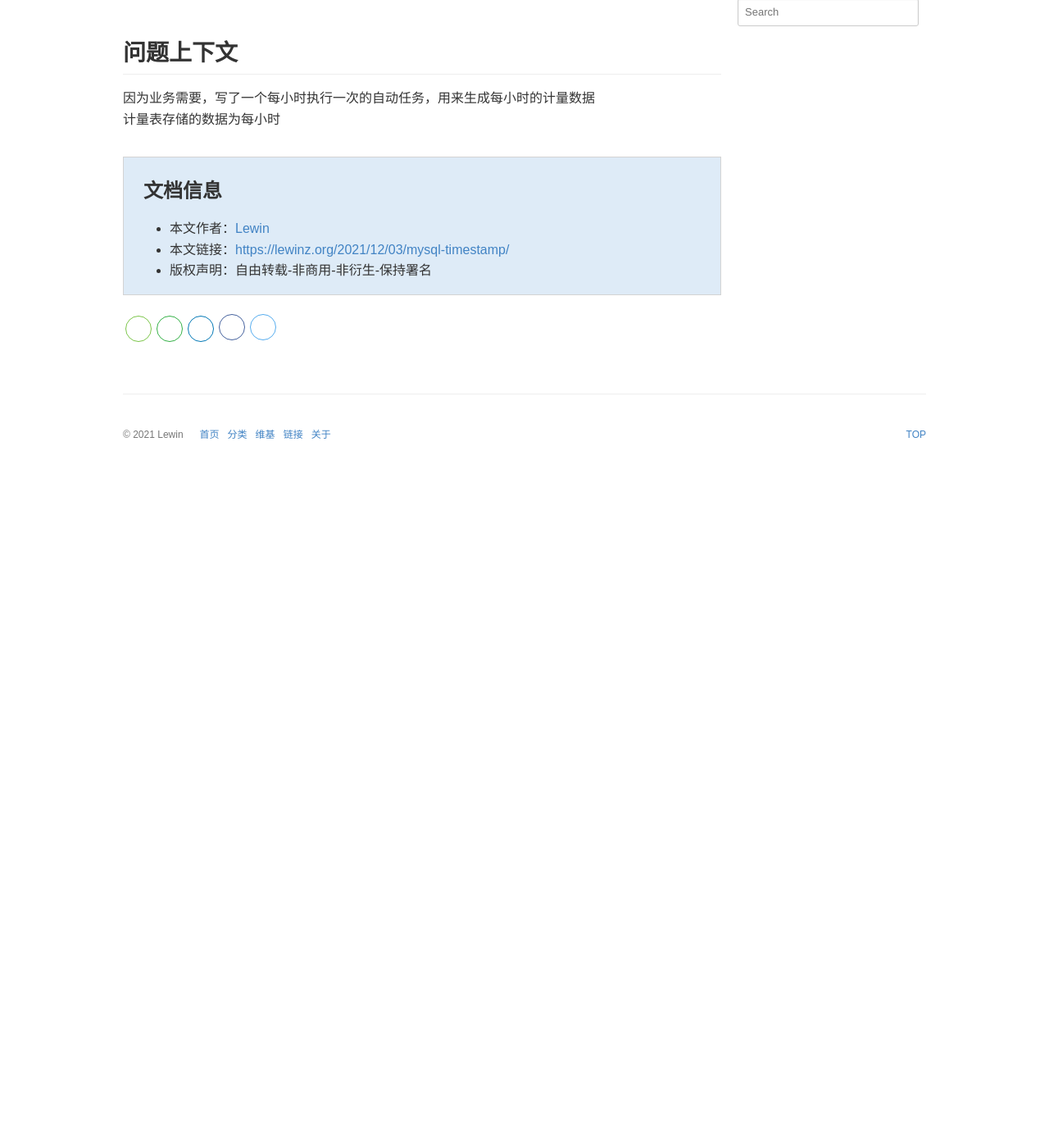
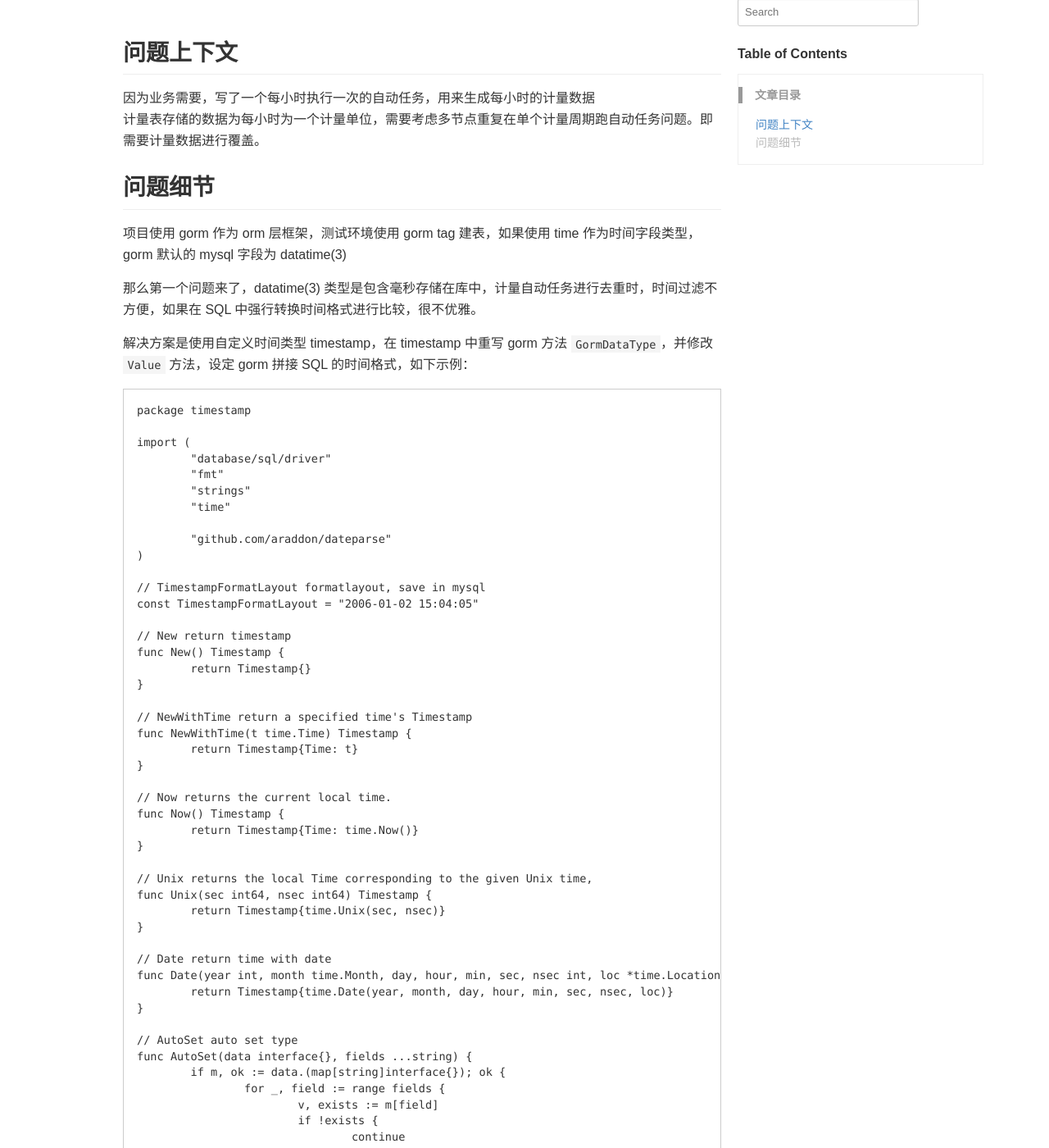
Before and after one commit to Lewinz/lewinz.github.io, a Jekyll site: the page built from _posts/2021-12-03-mysql-timestamp.md, in a window 1280 px wide and 1400 px high, scrolled down 270 px. Shown: the whole window at 82% size. Built offline with Jekyll 4.4.1, drawn with Linux system fonts in a browser that asks for light colours; some web fonts are replaced; comment, search, counter and statistics services are not loaded; a style sheet for code colours, icons or effects is not loaded; before the commit the page ends 900 px from its top, so only the background shows below that; some of the changed text lies outside the part shown.

Commit message:
update mysql_timestamp

````diff
--- a/_posts/2021-12-03-mysql-timestamp.md
+++ b/_posts/2021-12-03-mysql-timestamp.md
@@ -8,4 +8,197 @@ keywords: golang, gorm, timestamp
 
 ## 问题上下文
 因为业务需要，写了一个每小时执行一次的自动任务，用来生成每小时的计量数据
-计量表存储的数据为每小时
+计量表存储的数据为每小时为一个计量单位，需要考虑多节点重复在单个计量周期跑自动任务问题。即需要计量数据进行覆盖。
+
+## 问题细节
+项目使用 gorm 作为 orm 层框架，测试环境使用 gorm tag 建表，如果使用 time 作为时间字段类型，gorm 默认的 mysql 字段为 datatime(3)
+
+那么第一个问题来了，datatime(3) 类型是包含毫秒存储在库中，计量自动任务进行去重时，时间过滤不方便，如果在 SQL 中强行转换时间格式进行比较，很不优雅。
+
+解决方案是使用自定义时间类型 timestamp，在 timestamp 中重写 gorm 方法 `GormDataType`，并修改 `Value` 方法，设定 gorm 拼接 SQL 的时间格式，如下示例：
+``` golang
+package timestamp
+
+import (
+	"database/sql/driver"
+	"fmt"
+	"strings"
+	"time"
+
+	"github.com/araddon/dateparse"
+)
+
+// TimestampFormatLayout formatlayout, save in mysql
+const TimestampFormatLayout = "2006-01-02 15:04:05"
+
+// New return timestamp
+func New() Timestamp {
+	return Timestamp{}
+}
+
+// NewWithTime return a specified time's Timestamp
+func NewWithTime(t time.Time) Timestamp {
+	return Timestamp{Time: t}
+}
+
+// Now returns the current local time.
+func Now() Timestamp {
+	return Timestamp{Time: time.Now()}
+}
+
+// Unix returns the local Time corresponding to the given Unix time,
+func Unix(sec int64, nsec int64) Timestamp {
+	return Timestamp{time.Unix(sec, nsec)}
+}
+
+// Date return time with date
+func Date(year int, month time.Month, day, hour, min, sec, nsec int, loc *time.Location) Timestamp {
+	return Timestamp{time.Date(year, month, day, hour, min, sec, nsec, loc)}
+}
+
+// AutoSet auto set type
+func AutoSet(data interface{}, fields ...string) {
+	if m, ok := data.(map[string]interface{}); ok {
+		for _, field := range fields {
+			v, exists := m[field]
+			if !exists {
+				continue
+			}
+			if t, ok := v.(float64); ok {
+				m[field] = Unix(int64(t), 0)
+			}
+			if t, ok := v.(int64); ok {
+				m[field] = Unix(t, 0)
+			}
+		}
+	}
+}
+
+// --------------------------------------------------------------------
+
+// Timestamp unix timestamp
+type Timestamp struct {
+	time.Time
+}
+
+// Pointer return timestamp point
+func (t Timestamp) Pointer() *Timestamp {
+	return &t
+}
+
+// MarshalJSON implements the json.Marshaler interface.
+func (t Timestamp) MarshalJSON() ([]byte, error) {
+
+	if t.IsZero() || t.Time.UnixNano() == time.Unix(0, 0).UnixNano() {
+		return []byte("null"), nil
+	}
+
+	ts := t.Unix()
+	stamp := fmt.Sprint(ts)
+	return []byte(stamp), nil
+}
+
+// UnmarshalJSON implements the json.Unmarshaler interface.
+func (t *Timestamp) UnmarshalJSON(b []byte) error {
+	var (
+		err error
+		str = strings.Replace(string(b), "\"", "", -1)
+	)
+
+	if str == "null" || str == "0" {
+		return nil
+	}
+
+	t.Time, err = dateparse.ParseAny(str)
+	return err
+}
+
+// --------------------------------------------------------------------
+
+// GormDataType gorm type
+func (Timestamp) GormDataType() string {
+	return "datetime"
+}
+
+// Scan valueof time.Time
+func (t *Timestamp) Scan(value interface{}) error {
+	if value == nil {
+		return nil
+	}
+	if v, ok := value.(time.Time); ok {
+		*t = Timestamp{v}
+		return nil
+	}
+	return fmt.Errorf("can not convert %v to timestamp", value)
+}
+
+// Value insert timestamp into mysql need this function.
+func (t Timestamp) Value() (driver.Value, error) {
+	if t.IsZero() || t.Time.UnixNano() == time.Unix(0, 0).UnixNano() {
+		return nil, nil
+	}
+
+	return t.Truncate(time.Second), nil
+}
+
+```
+
+这样，类型问题解决了。但是问题没有这么简单。
+
+在后来的使用中发现，修改了 GormDataType 方法后，gorm 的自动填充 CreatedAt、UpdatedAt 功能失效，翻看 gorm 源码如下:
+``` golang
+if dataTyper, ok := fieldValue.Interface().(GormDataTypeInterface); ok {
+		field.DataType = DataType(dataTyper.GormDataType())
+	}
+
+	if v, ok := field.TagSettings["AUTOCREATETIME"]; ok || (field.Name == "CreatedAt" && (field.DataType == Time || field.DataType == Int || field.DataType == Uint)) {
+		if field.DataType == Time {
+			field.AutoCreateTime = UnixTime
+		} else if strings.ToUpper(v) == "NANO" {
+			field.AutoCreateTime = UnixNanosecond
+		} else if strings.ToUpper(v) == "MILLI" {
+			field.AutoCreateTime = UnixMillisecond
+		} else {
+			field.AutoCreateTime = UnixSecond
+		}
+	}
+
+	if v, ok := field.TagSettings["AUTOUPDATETIME"]; ok || (field.Name == "UpdatedAt" && (field.DataType == Time || field.DataType == Int || field.DataType == Uint)) {
+		if field.DataType == Time {
+			field.AutoUpdateTime = UnixTime
+		} else if strings.ToUpper(v) == "NANO" {
+			field.AutoUpdateTime = UnixNanosecond
+		} else if strings.ToUpper(v) == "MILLI" {
+			field.AutoUpdateTime = UnixMillisecond
+		} else {
+			field.AutoUpdateTime = UnixSecond
+		}
+	}
+
+	if val, ok := field.TagSettings["TYPE"]; ok {
+		switch DataType(strings.ToLower(val)) {
+		case Bool, Int, Uint, Float, String, Time, Bytes:
+			field.DataType = DataType(strings.ToLower(val))
+		default:
+			field.DataType = DataType(val)
+		}
+	}
+```
+
+发现 gorm 填充字段使用的就是 GormDataType 方法去判断。
+
+解决办法：
+修改 GormDBDataType 方法，还原 GormDataType 方法，能够修改默认数据库字段类型的同时也不会影响字段填充。
+
+``` golang
+// GormDBDataType gorm type
+func (Timestamp) GormDBDataType(db *gorm.DB, field *schema.Field) string {
+	switch db.Dialector.Name() {
+	case "mysql", "sqlite":
+		return "datetime"
+	case "postgres":
+		return "timestamp"
+	}
+	return "datetime"
+}
+```
````
